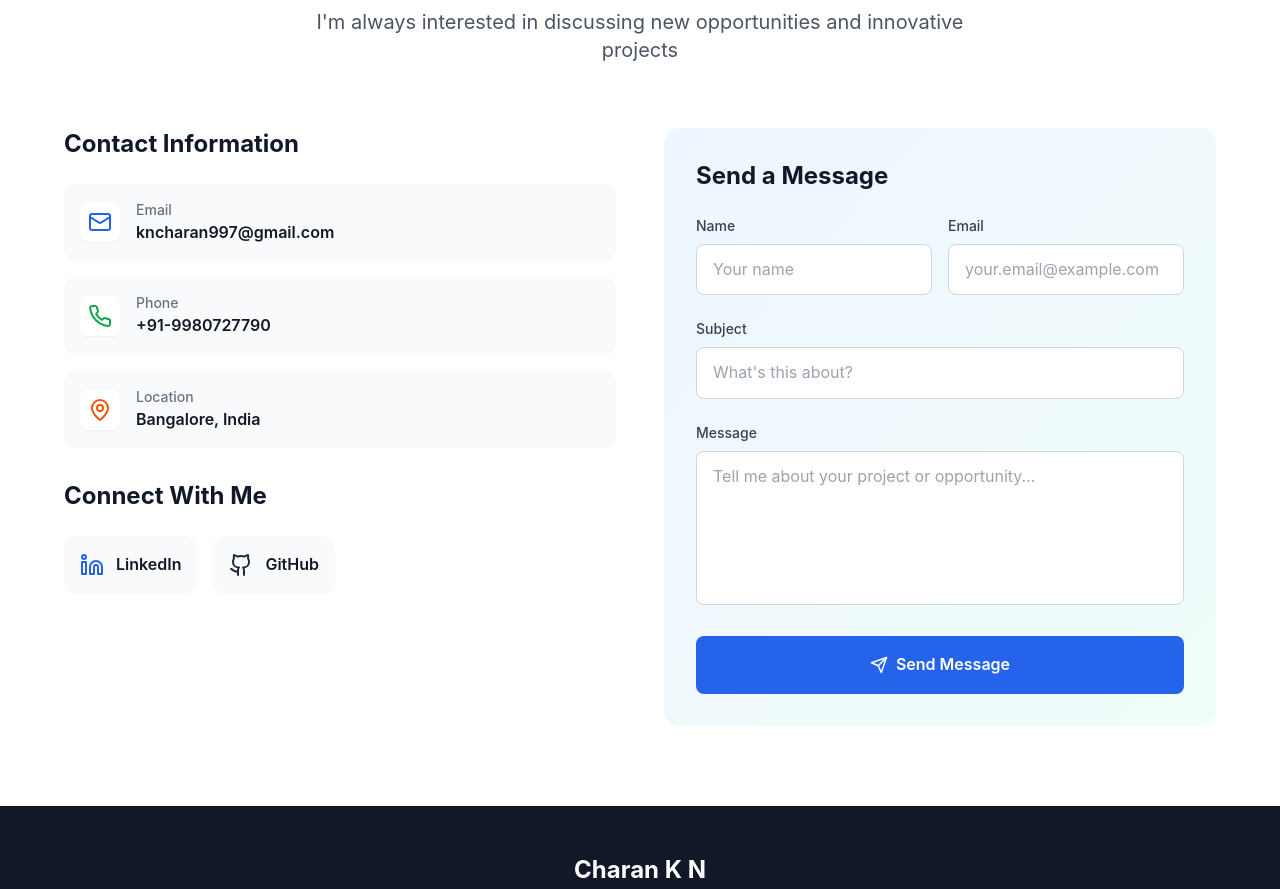
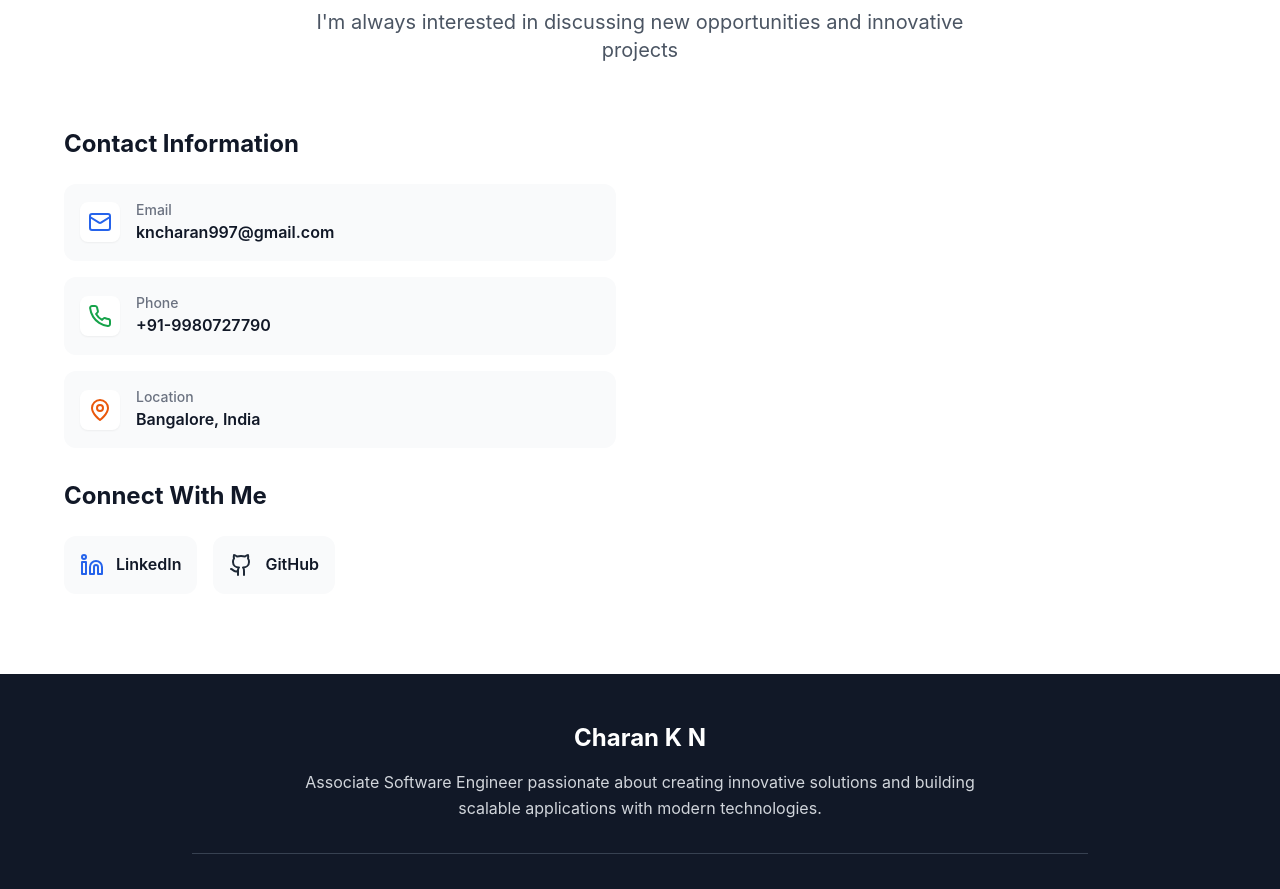
Before and after one commit to kncharan997/Porfolio, a React (Vite) app: page / in a window 1280 px wide. Shown: the part 5300-6189 px from the top of the page. Built offline with nearby package versions, Linux system fonts and the light colour scheme.

Commit message:
contact form remove

```diff
--- a/src/components/Contact.tsx
+++ b/src/components/Contact.tsx
@@ -124,7 +124,7 @@ const Contact: React.FC = () => {
             </div>
 
             {/* Contact Form */}
-            <div className="bg-gradient-to-br from-blue-50 to-teal-50 p-8 rounded-2xl">
+            {/* <div className="bg-gradient-to-br from-blue-50 to-teal-50 p-8 rounded-2xl">
               <h3 className="text-2xl font-bold text-gray-900 mb-6">
                 Send a Message
               </h3>
@@ -199,7 +199,7 @@ const Contact: React.FC = () => {
                   Send Message
                 </button>
               </form>
-            </div>
+            </div> */}
           </div>
         </div>
       </div>
```
